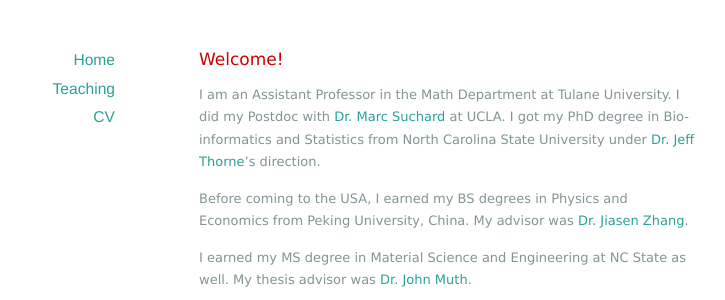
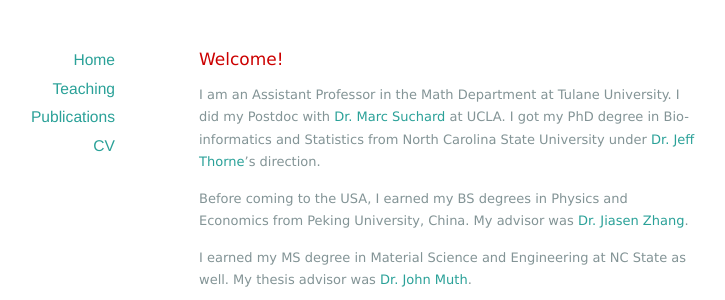
Before and after one commit to xiang-ji-ncsu/xiang-ji-ncsu.github.io, a Jekyll site: the page built from index.markdown, in a window 1280 px wide. Shown: the part 125-425 px from the top of the page, without its empty margins (191-916 px from the left). Built offline with Jekyll 4.4.1, drawn with Linux system fonts in a browser that asks for light colours; nearby versions of some CDN libraries.

Commit message:
add publication link to google scholar

```diff
--- a/_layouts/default.html
+++ b/_layouts/default.html
@@ -40,7 +40,7 @@
 -->
 <!--           <li><a href="/Courses">Courses Taken</a></li>  -->
 		  <li><a href="/teaching">Teaching</a></li>
-<!--           <li><a href="/Publication">Projects</a></li> -->
+          <li><a href="https://scholar.google.com/citations?user=BBHQplkAAAAJ&hl=en">Publications</a></li>
           <li><a href="/CV">CV</a></li>
 
         </ul>
```
